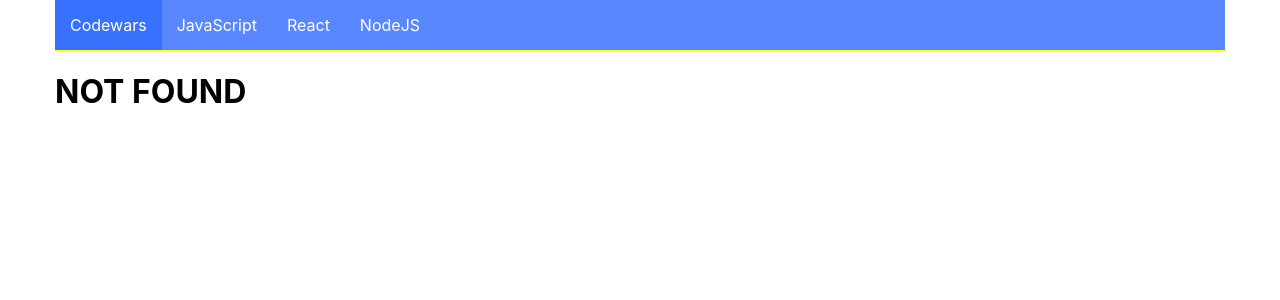
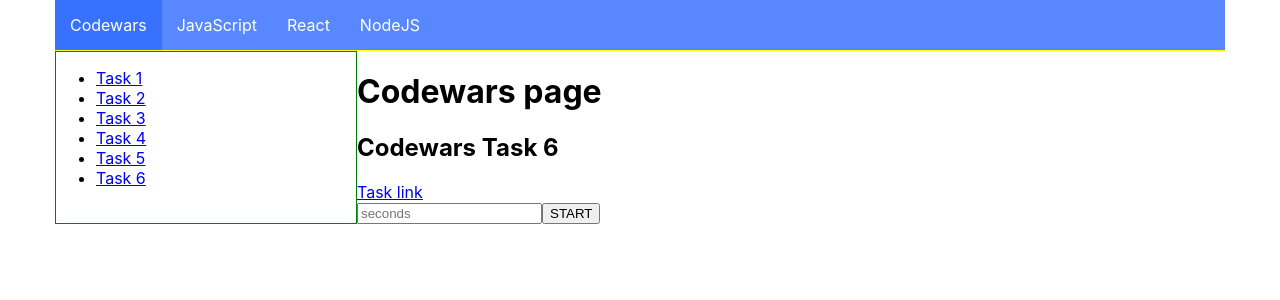
Before and after one commit to Fluebubble/study-space, a React (Create React App) app: page /codewars/task6 in a window 1280 px wide. Before the commit this address had no page. Shown: the top 300 px of the page. Built offline with nearby package versions, Linux system fonts and the light colour scheme.

Commit message:
codewars task 6 finished

```diff
--- a/src/components/App.jsx
+++ b/src/components/App.jsx
@@ -11,6 +11,7 @@
 import NodeJs from './pages/NodeJs/NodeJs';
 import React from './pages/React/React';
 import { Task5 } from './pages/Codewars/Task5/Task5';
+import { Task6 } from './pages/Codewars/Task6/Task6';
 
 export const App = () => {
   return (
@@ -24,6 +25,7 @@
             <Route path="task3" element={<Task3 />} />
             <Route path="task4" element={<Task4 />} />
             <Route path="task5" element={<Task5 />} />
+            <Route path="task6" element={<Task6 />} />
           </Route>
           <Route path="javascript" element={<JavaScript />}>
             <Route path="module-6" element={<Module6 />} />
--- a/src/components/pages/Codewars/Codewars.jsx
+++ b/src/components/pages/Codewars/Codewars.jsx
@@ -21,6 +21,9 @@
           <li>
             <NavLink to="task5">Task 5</NavLink>
           </li>
+          <li>
+            <NavLink to="task6">Task 6</NavLink>
+          </li>
         </ul>
       </Navigation>
       <div>
--- /dev/null
+++ b/src/components/pages/Codewars/Task6/Task6.jsx
@@ -0,0 +1,51 @@
+import { useState } from 'react';
+
+export const Task6 = () => {
+  const [text, setText] = useState('');
+
+  const handleSubmit = e => {
+    e.preventDefault();
+
+    const hours = Number(e.target.elements.text.value) / 3600;
+    console.log('hours:' + hours);
+
+    const minutes = (Number(e.target.elements.text.value) % 3600) / 60;
+    console.log('minutes:' + minutes);
+
+    const seconds = Number(e.target.elements.text.value) % 60;
+    console.log('seconds:' + seconds);
+
+    const resultHours =
+      String(Math.floor(hours)).length <= 1
+        ? `0${Math.floor(hours)}`
+        : Math.floor(hours);
+    const resultMinutes =
+      String(Math.floor(minutes)).length <= 1
+        ? `0${Math.floor(minutes)}`
+        : Math.floor(minutes);
+    const resultSeconds =
+      String(Math.floor(seconds)).length <= 1
+        ? `0${Math.floor(seconds)}`
+        : Math.floor(seconds);
+
+    console.log(`${resultHours}:${resultMinutes}:${resultSeconds}`);
+
+    setText(
+      `${Math.floor(hours)}:${Math.floor(minutes)}:${Math.floor(seconds)}`
+    );
+  };
+
+  return (
+    <>
+      <h2>Codewars Task 6</h2>
+      <h3>{text}</h3>
+      <a href="https://www.codewars.com/kata/52685f7382004e774f0001f7/train/javascript">
+        Task link
+      </a>
+      <form onSubmit={handleSubmit}>
+        <input type="text" name="text" placeholder="seconds" />
+        <button type="submit">START</button>
+      </form>
+    </>
+  );
+};
```
